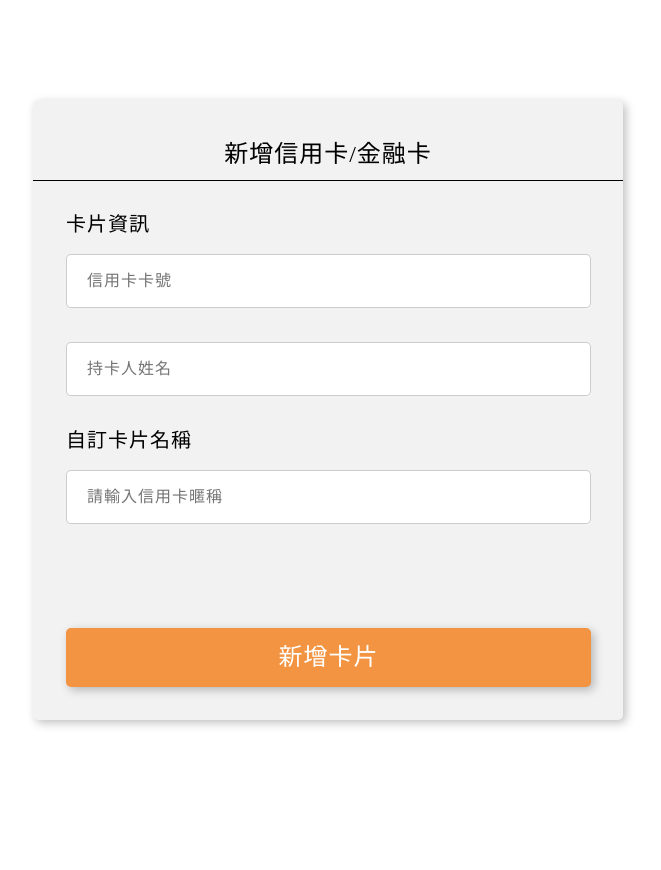
After one commit to illumyST/JOYO_teamProject_G3, a PHP site: page /memberCardAdd.html in a window 1280 px wide. The commit adds this page. Shown: the whole page, without its empty margins (312-973 px from the left). Run offline with PHP 8.4, Linux system fonts and the light colour scheme.

Commit message:
membercardadd & membercardedit

```diff
--- a/css/style.css
+++ b/css/style.css
@@ -2606,6 +2553,116 @@ button {
   margin-right: 0;
 }
 
+.memberCardAdd {
+  margin: 0 auto;
+  width: 590px;
+  background: #F2F2F2;
+  padding-top: 42px;
+  border-radius: 5px;
+  box-shadow: 3px 3px 10px rgba(0, 0, 0, 0.25);
+}
+.memberCardAdd h1 {
+  font-size: 24px;
+  letter-spacing: 1px;
+  text-align: center;
+  border-bottom: 1px solid black;
+  padding-bottom: 14px;
+}
+.memberCardAdd .cardimfo {
+  padding: 33px;
+}
+.memberCardAdd .cardimfo h2 {
+  font-size: 20px;
+  letter-spacing: 1px;
+  margin-bottom: 20px;
+}
+.memberCardAdd .cardimfo input {
+  padding-left: 20px;
+  line-height: 50px;
+  border-radius: 5px;
+  border: 1px solid rgba(0, 0, 0, 0.2);
+  font-size: 16px;
+  width: 525px;
+  box-sizing: border-box;
+  outline: none;
+  letter-spacing: 1px;
+  margin-bottom: 34px;
+}
+.memberCardAdd .cardimfo a {
+  background: #F29441;
+  line-height: 59px;
+  width: 525px;
+  display: block;
+  text-decoration: none;
+  text-align: center;
+  border-radius: 5px;
+  box-shadow: 3px 3px 10px rgba(0, 0, 0, 0.25);
+  transition: 0.3s;
+  cursor: pointer;
+  color: #fff;
+  font-size: 24px;
+  letter-spacing: 1px;
+  margin-top: 70px;
+}
+.memberCardAdd .cardimfo a:hover {
+  background: #AFBF30;
+}
+
+.memberCardEdit {
+  margin: 0 auto;
+  width: 590px;
+  background: #F2F2F2;
+  padding-top: 42px;
+  border-radius: 5px;
+  box-shadow: 3px 3px 10px rgba(0, 0, 0, 0.25);
+}
+.memberCardEdit h1 {
+  font-size: 24px;
+  letter-spacing: 1px;
+  text-align: center;
+  border-bottom: 1px solid black;
+  padding-bottom: 14px;
+}
+.memberCardEdit .cardimfo {
+  padding: 33px;
+}
+.memberCardEdit .cardimfo h2 {
+  font-size: 20px;
+  letter-spacing: 1px;
+  margin-bottom: 20px;
+}
+.memberCardEdit .cardimfo input {
+  padding-left: 20px;
+  line-height: 50px;
+  border-radius: 5px;
+  border: 1px solid rgba(0, 0, 0, 0.2);
+  font-size: 16px;
+  width: 525px;
+  box-sizing: border-box;
+  outline: none;
+  letter-spacing: 1px;
+  margin-bottom: 34px;
+}
+.memberCardEdit .cardimfo a {
+  background: #F29441;
+  line-height: 59px;
+  width: 525px;
+  display: block;
+  text-decoration: none;
+  text-align: center;
+  border-radius: 5px;
+  box-shadow: 3px 3px 10px rgba(0, 0, 0, 0.25);
+  transition: 0.3s;
+  cursor: pointer;
+  color: #fff;
+  font-size: 24px;
+  letter-spacing: 1px;
+  margin-top: 70px;
+}
+.memberCardEdit .cardimfo a:hover {
+  background: #AFBF30;
+}
+
 .wrapper {
   width: 1200px;
   margin: 0 auto;
--- /dev/null
+++ b/memberCardAdd.html
@@ -0,0 +1,26 @@
+<!DOCTYPE html>
+<html lang="en">
+<head>
+    <meta charset="UTF-8">
+    <meta http-equiv="X-UA-Compatible" content="IE=edge">
+    <meta name="viewport" content="width=device-width, initial-scale=1.0">
+    <title>memberCardAdd</title>
+    <link rel="stylesheet" href="css/style.css">
+</head>
+<body>
+    <div class="wrapper">
+        <div class="memberCardAdd">
+            <h1>新增信用卡/金融卡</h1>
+            <div class="cardimfo">
+                <h2>卡片資訊</h2>
+                <input type="text" placeholder="信用卡卡號">
+                <input type="text" placeholder="持卡人姓名">
+                <h2>自訂卡片名稱</h2>
+                <input type="text" placeholder="請輸入信用卡暱稱">
+                <a href="#">新增卡片</a>
+            </div>
+        </div>
+
+    </div>
+</body>
+</html>
--- /dev/null
+++ b/sass/page/_memberCardAdd.scss
@@ -0,0 +1,33 @@
+.memberCardAdd{
+    margin: 0 auto;
+    width: 590px;
+    background: $bg;
+    padding-top: 42px;
+    border-radius: 5px;
+    box-shadow: $shadow;
+    h1{
+        font-size: $h2;
+        letter-spacing: 1px;
+        text-align: center;
+        border-bottom: 1px solid black;
+        padding-bottom: 14px;
+    }
+    .cardimfo{
+        padding: 33px;
+        h2{
+            font-size: $h3;
+            letter-spacing: 1px;
+            margin-bottom: 20px;
+        }
+        input{
+            @include input-text(50px, 525px);
+            margin-bottom: 34px;
+        }
+        a{
+            @include btn($orange, 59px, 525px, $green);
+            font-size: $h2;
+            letter-spacing: 1px;
+            margin-top: 70px;
+        }
+    }
+}
--- a/sass/style.scss
+++ b/sass/style.scss
@@ -31,6 +31,9 @@
 @import './page/msEditAdmins';
 @import './page/_msLogin.scss';
 @import './page/page';
+@import './page/memberCardAdd';
+@import './page/memberCardEdit';
+
 .wrapper{
     width: 1200px;
     margin: 0 auto;
```
Also changed, not shown: other parts of css/style.css (+50 -103 lines), memberCardEdit.html (added, +26 -0 lines), sass/page/_memberCardEdit.scss (added, +33 -0 lines), 1 other file.
